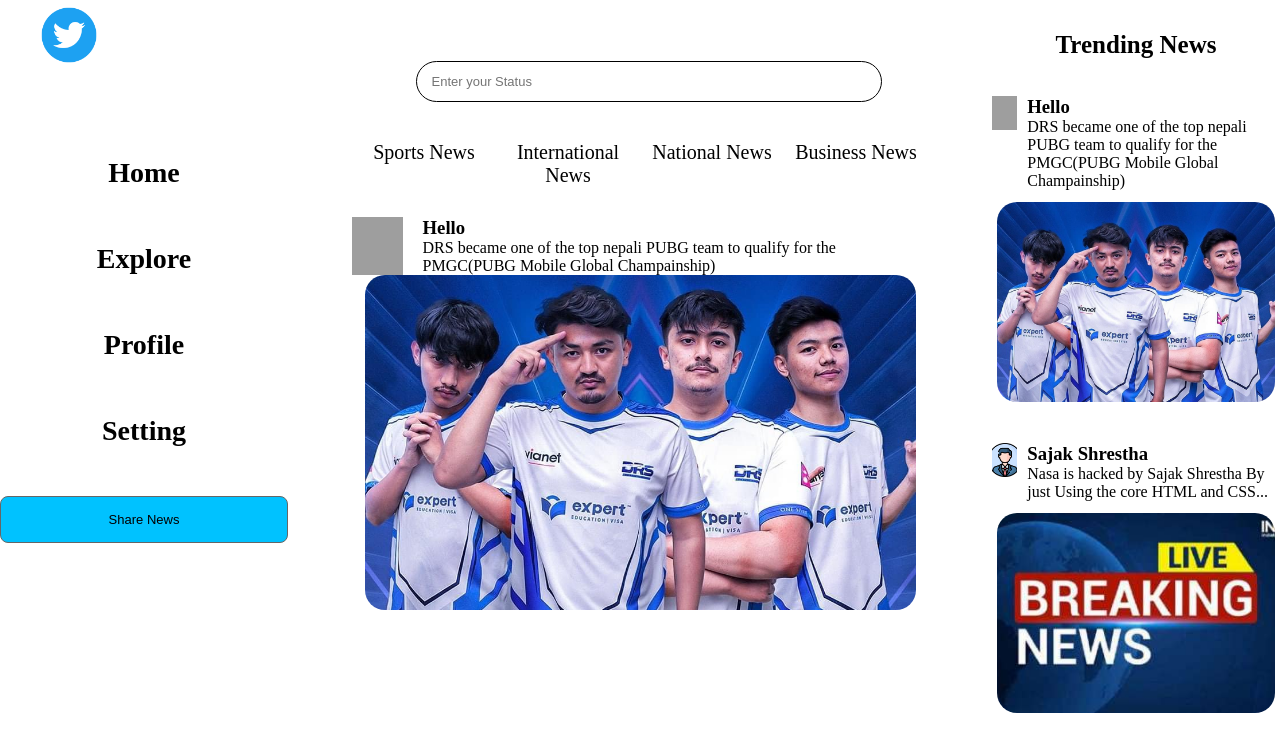
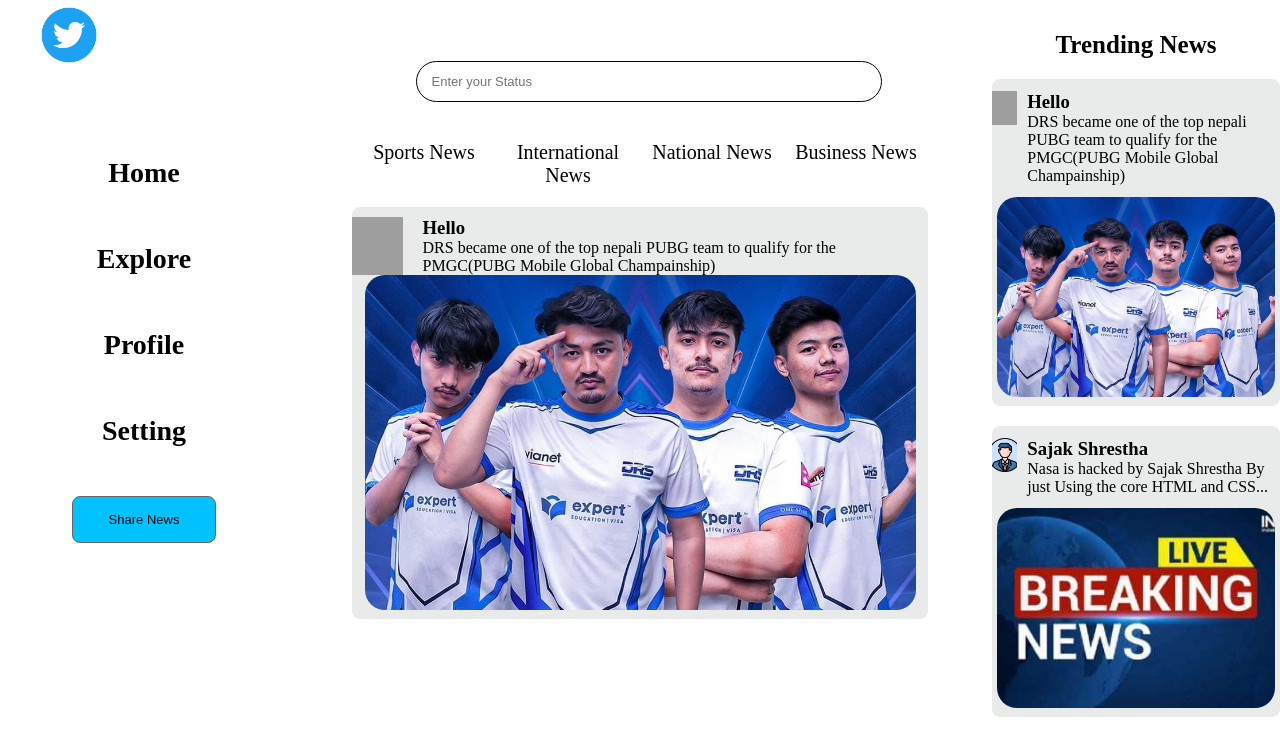
Before and after one commit to sajakshrestha8/Twitter-clone, a React (Vite) app in the folder Twitter-clone/: page / in a window 1280 px wide. Shown: the top 756 px of the page. Built offline with nearby package versions, Linux system fonts and the light colour scheme; grey boxes are pictures that could not be loaded.

Commit message:
Popup added

```diff
--- a/Twitter-clone/package.json
+++ b/Twitter-clone/package.json
@@ -13,7 +13,8 @@
     "bootstrap": "^5.3.3",
     "react": "^18.2.0",
     "react-bootstrap": "^2.10.2",
-    "react-dom": "^18.2.0"
+    "react-dom": "^18.2.0",
+    "reactjs-popup": "^2.0.6"
   },
   "devDependencies": {
     "@types/react": "^18.2.66",
--- a/Twitter-clone/src/assets/css/components/Button.css
+++ b/Twitter-clone/src/assets/css/components/Button.css
@@ -1,3 +1,9 @@
+.btn-wrapper{
+    width: 50%;
+    margin-left: auto;
+    margin-right: auto;
+}
+
 .btn{
     width: 100%;
     border: 1px solid rgb(102, 102, 102);
@@ -7,3 +13,7 @@
     background-color: #00C2FF;
     font-size: 13px;
 }
+
+.btn:active{
+    background-color: #89ddf7;
+}
--- a/Twitter-clone/src/assets/css/components/content.css
+++ b/Twitter-clone/src/assets/css/components/content.css
@@ -2,7 +2,7 @@
     display: grid;
     grid-template-columns: 0.1fr 1fr;
     column-gap: 20px;
-    margin-top: 30px;
+    margin-top: 5px;
 }
 
 .news-img-wrapper{
@@ -16,3 +16,11 @@
     height: 335px;
     width: 100%;
 }
+
+.post{
+    background-color: #e9eaea;
+    border-radius: 8px;
+    padding-top: 5px;
+    padding-bottom: 5px;
+    margin-top: 20px;
+}
--- a/Twitter-clone/src/assets/css/components/contentright.css
+++ b/Twitter-clone/src/assets/css/components/contentright.css
@@ -3,7 +3,6 @@
     grid-template-columns: 0.1fr 1fr;
     column-gap: 10px;
     margin-top: 7px;
-    margin-top: 37px;
 }
 
 .news-img-wrapper-right{
--- a/Twitter-clone/src/assets/css/components/input.css
+++ b/Twitter-clone/src/assets/css/components/input.css
@@ -14,3 +14,11 @@
     border-radius: 50px;
     margin-top: 61px;
 }
+
+.popup-form{
+    background-color: rgb(69, 68, 68);
+    border-radius: 8px;
+    opacity: 100%;
+    color: white;
+    padding: 50px;
+}
--- a/Twitter-clone/src/components/Button.jsx
+++ b/Twitter-clone/src/components/Button.jsx
@@ -4,7 +4,9 @@
   render() {
     return (
       <>
-        <button className="btn">{this.props.btn}</button>
+        <div className="btn-wrapper">
+          <button className="btn">{this.props.btn}</button>
+        </div>
       </>
     );
   }
--- a/Twitter-clone/src/components/ContentRight.jsx
+++ b/Twitter-clone/src/components/ContentRight.jsx
@@ -4,6 +4,7 @@
   render() {
     return (
       <>
+        <div className="post">
           <div className="content-heading-right">
             <div className="profile-right">
               <img src={this.props.profile}></img>
@@ -18,6 +19,7 @@
           <div className="news-img-wrapper-right">
             <img src={this.props.newsimg} className="newsimg-right"></img>
           </div>
+        </div>
       </>
     );
   }
--- a/Twitter-clone/src/components/Input.jsx
+++ /dev/null
@@ -1,19 +0,0 @@
-import React from "react";
-
-class Input extends React.Component {
-  render() {
-    return (
-      <>
-        <div className="input-wrapper">
-          <input
-            type="text"
-            className="input"
-            placeholder={this.props.placeholder}
-          ></input>
-        </div>
-      </>
-    );
-  }
-}
-
-export default Input;
--- a/Twitter-clone/src/components/Mid.jsx
+++ b/Twitter-clone/src/components/Mid.jsx
@@ -1,16 +1,31 @@
 import React from "react";
-import Input from "./Input";
+import PopUpInput from "./PopUpInput";
 import Navigation from "./Navigation";
 import Content from "./Content";
 import Profile from "../assets/Images/profile.png";
 import Newsimg from "../assets/Images/newsimg.jpg";
 
 class Mid extends React.Component {
+  //   constructor(props) {
+  //     super(props);
+  //     this.state = {
+  //       // eslint-disable-next-line react-hooks/rules-of-hooks
+  //       seen: useState(false),
+  //     };
+  //   }
+
+  //   popup() {
+  //     this.setState({
+
+  //     })
+  //   }
+
   render() {
     return (
       <>
-        <Input placeholder="Enter your Status" />
+        {<PopUpInput placeholder="Enter your Status" click="" />}
         <Navigation />
+        <div className="post">
           <Content
             Title={"Hello"}
             profile={Profile}
@@ -19,6 +34,15 @@
             }
             newsimg={Newsimg}
           />
+
+          {/* <Popup
+            trigger={<button> Click to open popup </button>}
+            position="right center"
+          >
+            <div>GeeksforGeeks</div>
+            <button>Click here</button>
+          </Popup> */}
+        </div>
       </>
     );
   }
--- /dev/null
+++ b/Twitter-clone/src/components/PopUpInput.jsx
@@ -0,0 +1,37 @@
+import React from "react";
+import Popup from "reactjs-popup";
+
+class PopUpInput extends React.Component {
+  render() {
+    return (
+      <>
+        <div className="input-wrapper">
+          <Popup
+            trigger={
+              <input
+                type="text"
+                className="input"
+                placeholder={this.props.placeholder}
+                onClick={this.props.click}
+              ></input>
+            }
+          >
+            <section className="popup-form">
+              <label>Share News</label>
+              <br />
+              <label>Name</label>
+              <br />
+              <input type="text" placeholder="Enter your Name"></input>
+              <br />
+              <label>News</label>
+              <br />
+              <input type="textarea" placeholder="Enter your news"></input>
+            </section>
+          </Popup>
+        </div>
+      </>
+    );
+  }
+}
+
+export default PopUpInput;
```
Also changed, not shown: 1 other file (tests, documents, lock files or other folders). Lines whose indentation alone changed are shown as unchanged.
